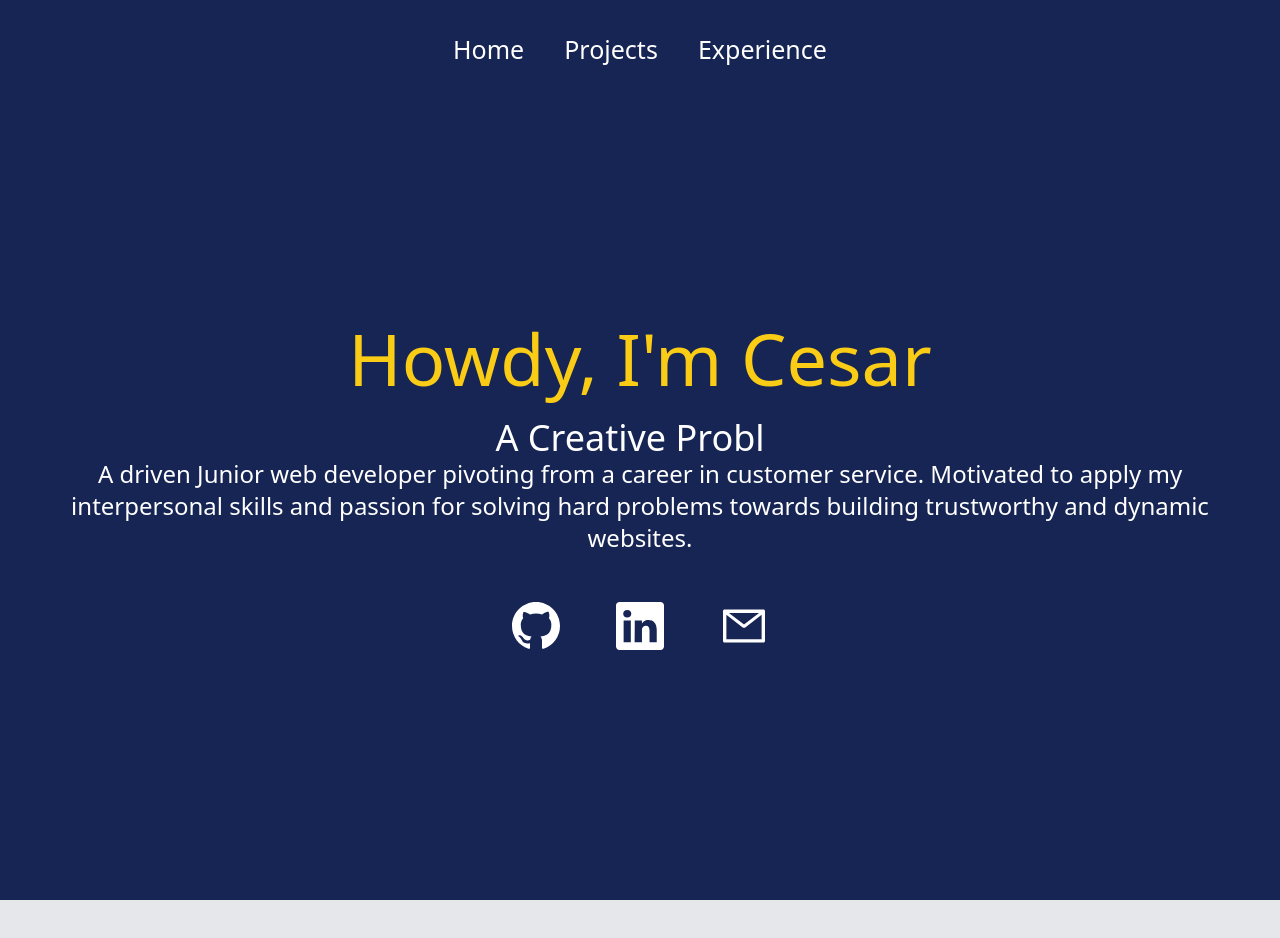
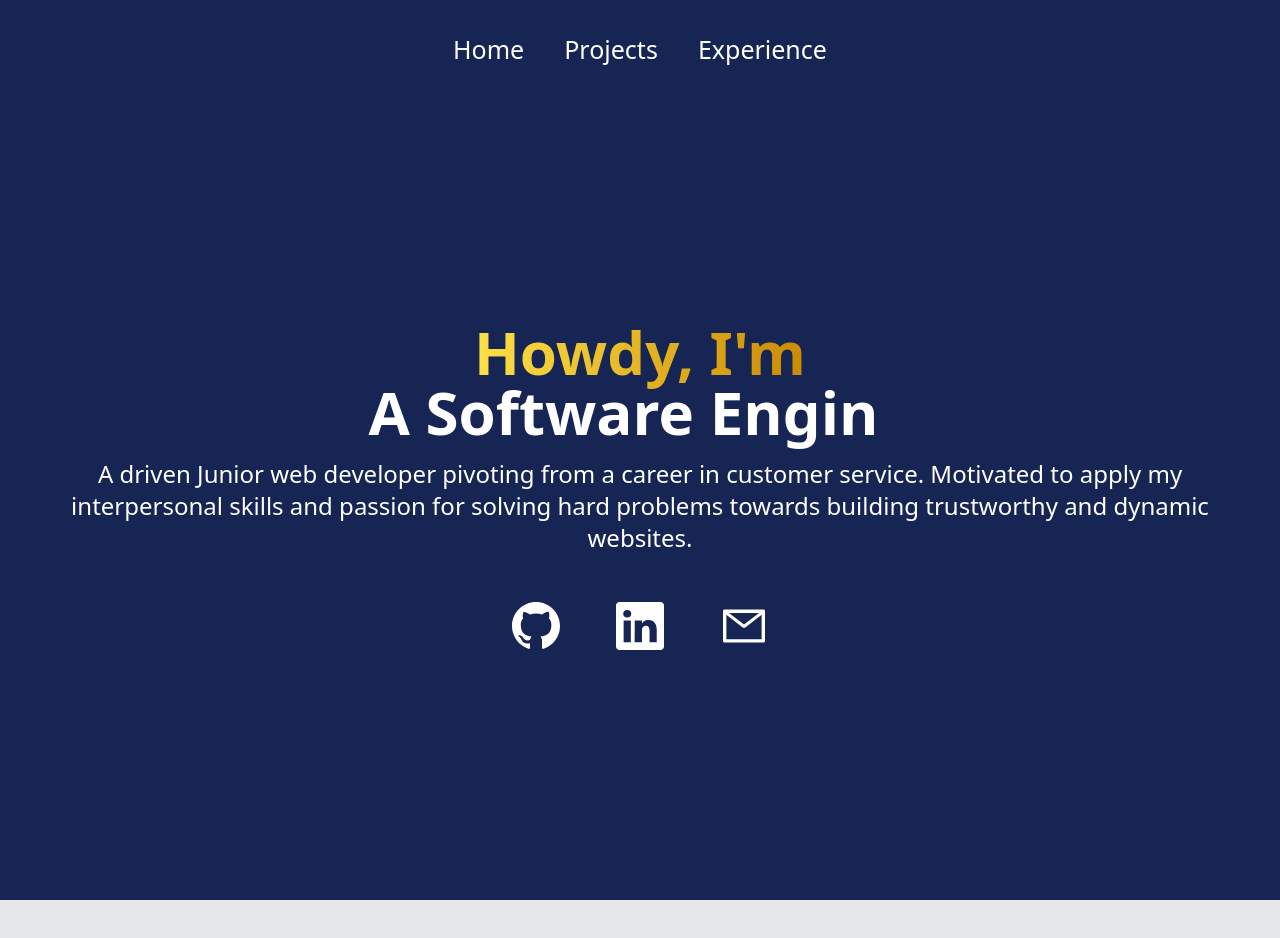
Before and after one commit to wowgr8/personal-portfolio, a React (Create React App) app: page / in a window 1280 px wide. Shown: the top 938 px of the page. Built offline with nearby package versions, Linux system fonts and the light colour scheme.

Commit message:
add styling fix - gradient title, text size, bold font

```diff
--- a/src/pages/Home.js
+++ b/src/pages/Home.js
@@ -7,10 +7,13 @@ function Home() {
   return (
     <div className='w-full items-center font-sans text-blue-800'>
       <div className='about w-full h-screen flex flex-col justify-center items-center text-center bg-blue-950 text-white'>
-        <h2 className="text-7xl text-yellow-400 h-24 pb-4">Howdy, I'm Cesar</h2>
-        <div className='w-70 text-4xl px-8'>
+        <h1 className="text-white mb-4 text-4xl  sm:text-5lg lg:text-6xl font-extrabold">
+          <span className="text-transparent bg-clip-text h-24 pb-4 bg-gradient-to-r from-yellow-300 to-yellow-600">Howdy, I'm</span>
+          <br></br>
           <TypeAnimation
             sequence={[
+              "Cesar Lopez",
+              1500,
               "A Web Developer",
               1000,
               "A Software Engineer",
@@ -23,7 +26,9 @@ function Home() {
             wrapper="span"
             speed={50}
             repeat={Infinity}
-          />
+            />
+        </h1>
+        <div className='w-70 text-4xl px-8'>
           <p className="lg:text-2xl">A driven Junior web developer pivoting from a career in customer service. Motivated to apply my interpersonal skills and passion for solving hard problems towards building trustworthy and dynamic websites.</p>
           <div className='flex items-center justify-center mt-5'>
             <a className="text-5xl m-7 text-white" href='https://github.com/wowgr8'><BsGithub /></a>
```
